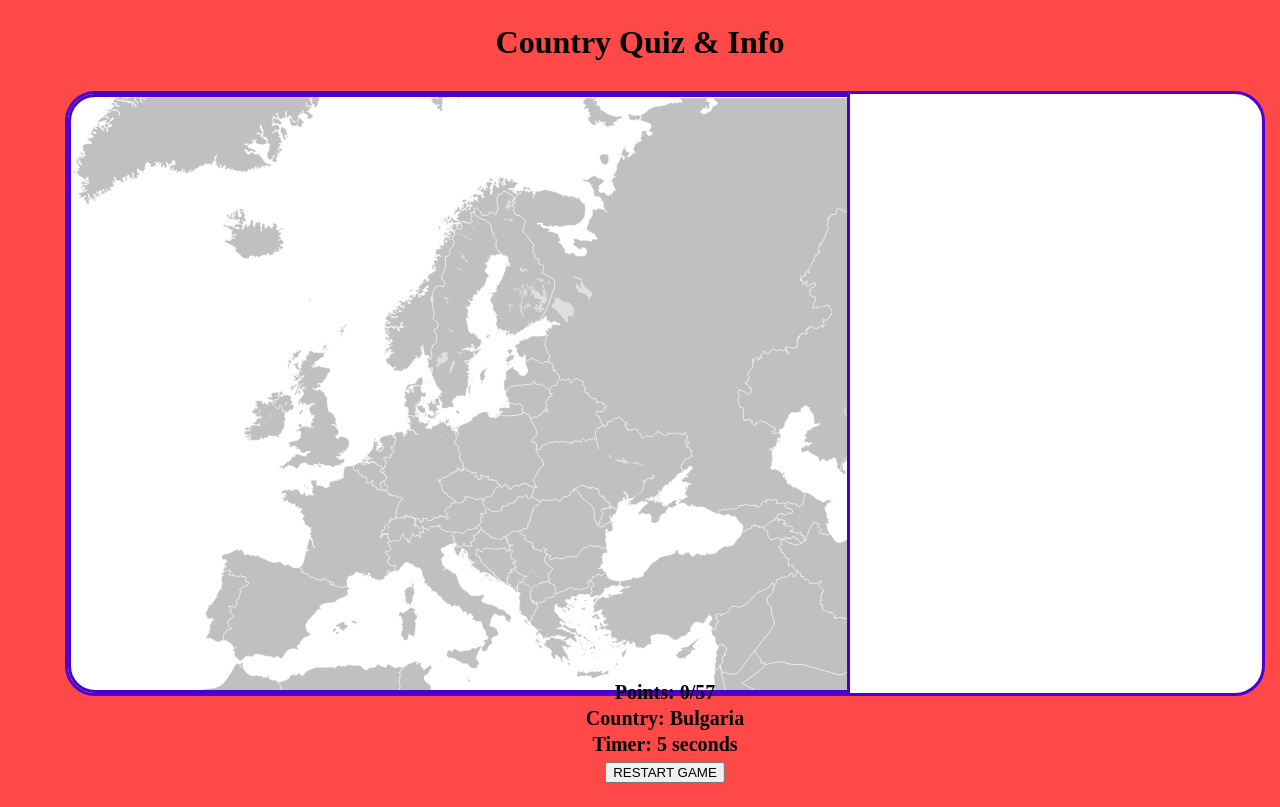
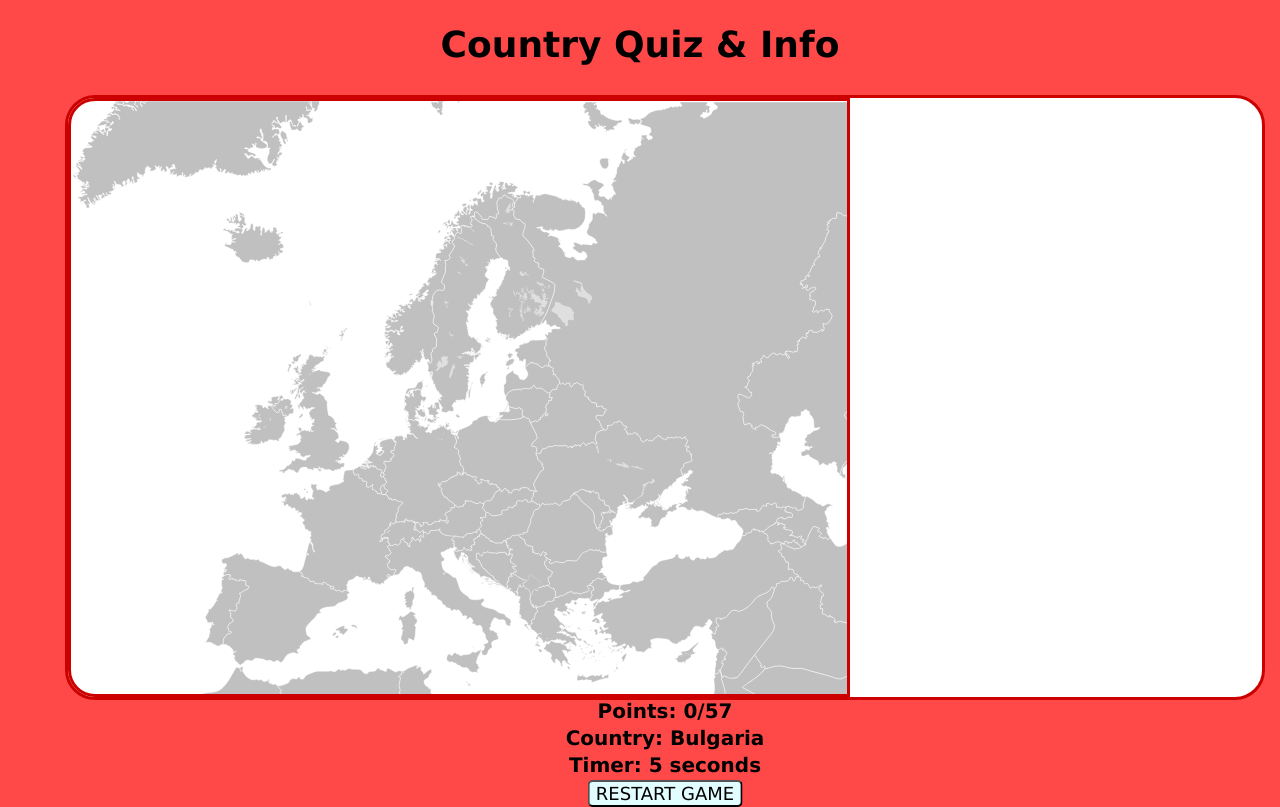
Before and after one commit to William1372/Country_Info_JS, a React app: page / in a window 1280 px wide. Built offline with nearby package versions, Linux system fonts and the light colour scheme; the HTML template or start-up script is replaced by a standard one.

Commit message:
Update styles in index.css for various elements

```diff
--- a/src/index.css
+++ b/src/index.css
@@ -1,35 +1,32 @@
-body{
-  background: #b3ddf7;
+h1 {
+  text-align: center;
+  font-size: 36px;
+  margin-top: 24px;
+  color: black;
+  font-family: Verdana, Geneva, Tahoma, sans-serif;
 }
 
-h1{
-  text-align: center;
-  font-size: 32px;
-  margin-top: 24px;
-  color: black;
-}
-
-.map-wrapper{
+.map-wrapper {
   background: white;
   position: relative;
   width: 1200px;
   margin: 30px auto;
   right: -25px;
-  border: 3px solid rgb(75, 0, 205);
+  border: 3px solid rgb(205, 0, 0);
   border-radius: 30px;
   box-sizing: border-box;
 }
 
-svg{
+svg {
   width: 65%;
   height: auto;
   display: block;
-  border: 3px solid rgb(75, 0, 205);
+  border: 3px solid rgb(205, 0, 0);
   border-bottom-left-radius: 27px;
   border-top-left-radius: 27px;
 }
 
-.info-card{
+.info-card {
   position: absolute;
   top: 50%;
   transform: translateY(-50%);
@@ -37,7 +34,7 @@ svg{
   background: #d8ebf7;
   padding: 25px 30px;
   border-radius: 14px;
-  box-shadow: 0 10px 35px rgba(0,0,0,0.25);
+  box-shadow: 0 10px 35px rgba(0, 0, 0, 0.25);
   width: 250px;
   display: flex;
   flex-direction: column;
@@ -45,35 +42,37 @@ svg{
   border: 2px solid black;
 }
 
-.info-card p{
+.info-card p {
   margin: 0;
   font-size: 18px;
   padding: 8px;
   color: black;
 }
 
-.flags-row{
+.flags-row {
   display: flex;
   justify-content: space-between;
   align-items: center;
 }
 
-.flag-box img{
+.flag-box img {
   border-radius: 6px;
   border: 2px solid black;
   box-shadow: 0 6px 8px black;
 }
 
-.denmark-compare{
+.denmark-compare {
   font-size: 18px;
   text-align: center;
   font-weight: 700;
   color: black;
 }
 
-.quiz{
+.quiz {
+  font-family: Verdana, Geneva, Tahoma, sans-serif;
+
   position: absolute;
-  bottom: -90px;
+  bottom: -110px;
   left: 50%;
   transform: translateX(-50%);
   text-align: center;
@@ -82,16 +81,25 @@ svg{
   color: black;
 }
 
-.quiz p{
+.refresh-button button {
+  font-family: Verdana, Geneva, Tahoma, sans-serif;
+  background-color: #e2fdff;
+  color: black;
+  font-size: 18px;
+  border-radius: 5px;
+  cursor: pointer;
+}
+
+.quiz p {
   margin: 3px 0;
 }
 
-.info-card{
+.info-card {
   opacity: 1;
   transition: opacity 1s ease;
 }
 
-.info-card.hidden{
+.info-card.hidden {
   opacity: 0;
   pointer-events: none;
 }
```
